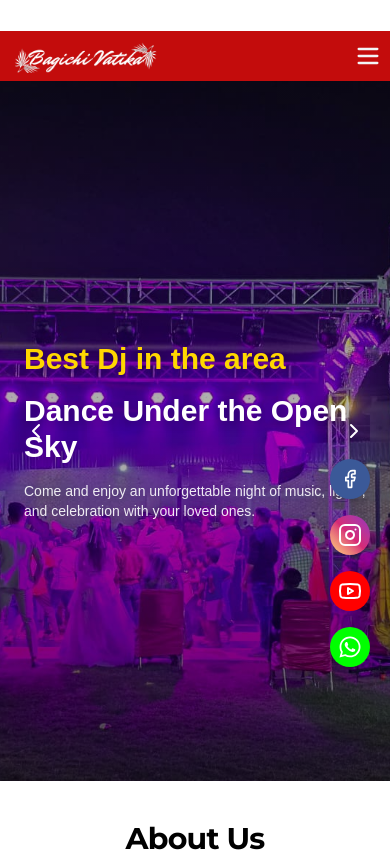
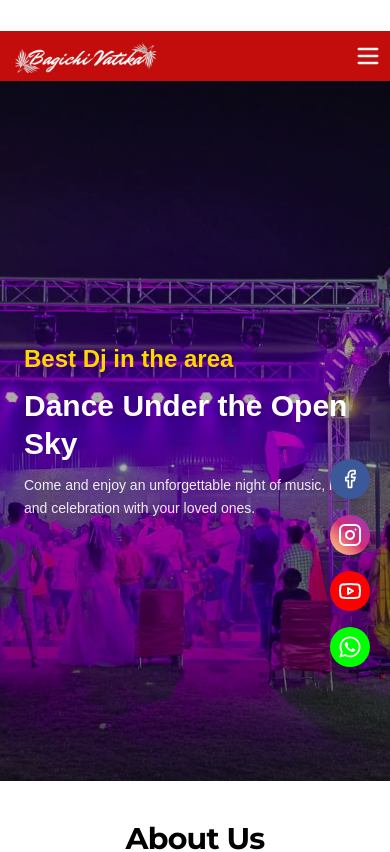
Before and after one commit to Creative-coder-zzzz/Bagichi, a React (Vite) app: page / in a window 390 px wide. Shown: the top 852 px of the page. Built offline with nearby package versions, Linux system fonts and the light colour scheme.

Commit message:
forth commit

```diff
--- a/src/pages/Hero.jsx
+++ b/src/pages/Hero.jsx
@@ -31,18 +31,20 @@ function Hero() {
               style={{ backgroundImage: `url(${slide.image})` }}
             ></div>
 
-            {/* Gradient Overlay */}
+            {/* Gradient */}
             <div className="absolute inset-0 bg-gradient-to-b from-black/40 via-black/30 to-black/60"></div>
 
-            {/* Text Overlay */}
-            <div className="absolute inset-0 flex flex-col justify-center px-6 md:px-20 text-left space-y-4">
-              <h2 className="text-[#FFD700] text-3xl font-bold md:text-5xl  drop-shadow-lg">
+            {/* Text Content */}
+            <div className="absolute inset-0 flex flex-col justify-center px-6 md:px-20 text-left space-y-3 md:space-y-4">
+              <h2 className="text-[#FFD700] text-2xl md:text-5xl font-semibold md:font-bold leading-snug drop-shadow-lg">
                 {slide.text}
               </h2>
-              <p className="text-white text-3xl md:text-6xl font-extrabold drop-shadow-lg">
+
+              <p className="text-white text-3xl md:text-6xl font-bold md:font-extrabold leading-tight drop-shadow-lg">
                 {slide.description}
               </p>
-              <p className="text-white/90 text-sm md:text-lg max-w-lg drop-shadow-md">
+
+              <p className="text-white/90 text-sm md:text-lg max-w-lg leading-relaxed drop-shadow-md">
                 {slide.para}
               </p>
 
@@ -51,7 +53,7 @@ function Hero() {
                   onClick={() =>
                     window.open("https://wa.me/+918901030552", "_blank")
                   }
-                  className="mt-4 md:mt-6 px-6 py-3 md:px-8 md:py-4 bg-[#751818] text-white font-semibold rounded-md shadow-lg hover:bg-[#A42C2C] transition-all duration-300 max-w-[200px] text-center"
+                  className="mt-4 md:mt-6 px-5 py-2 md:px-8 md:py-4 bg-[#751818] text-white font-medium md:font-semibold rounded-md shadow-lg hover:bg-[#A42C2C] transition-all duration-300 max-w-[180px] md:max-w-[200px] text-center"
                 >
                   Book Now
                 </button>
@@ -61,12 +63,12 @@ function Hero() {
         ))}
       </Swiper>
 
-      {/* ✅ Custom Navigation Buttons */}
-      <button className="prev-btn absolute top-1/2 left-4 -translate-y-1/2 z-10 p-2 md:p-3">
+      {/* ✅ Arrows hidden on mobile */}
+      <button className="prev-btn hidden md:flex absolute top-1/2 left-4 -translate-y-1/2 z-10 p-2 md:p-3">
         <ChevronLeft className="text-white w-6 h-6 md:w-8 md:h-8" />
       </button>
 
-      <button className="next-btn absolute top-1/2 right-4 -translate-y-1/2 z-10 p-2 md:p-3">
+      <button className="next-btn hidden md:flex absolute top-1/2 right-4 -translate-y-1/2 z-10 p-2 md:p-3">
         <ChevronRight className="text-white w-6 h-6 md:w-8 md:h-8" />
       </button>
     </div>
```
